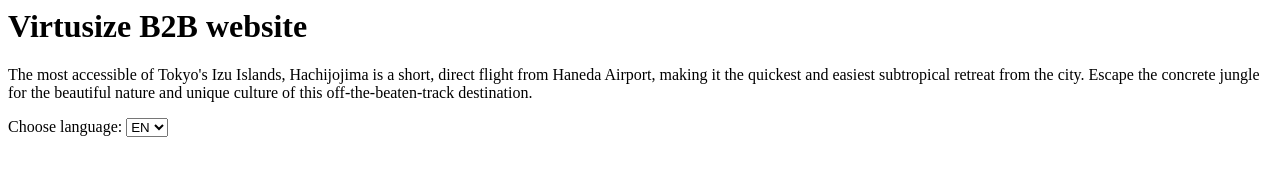
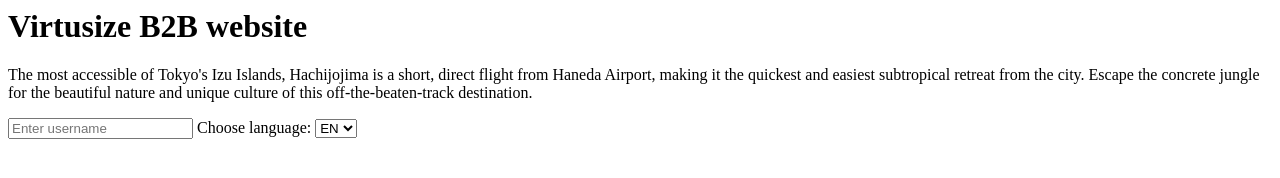
Before and after one commit to kubenstein/tiny-i18n-solution, a plain HTML site: page index.html in a window 1280 px wide. Drawn offline with Linux system fonts and the light colour scheme.

Commit message:
add support for placeholders translation

```diff
--- a/index.html
+++ b/index.html
@@ -7,6 +7,7 @@
       <h1 data-i18n='title'>Virtusize b2b website</h1>
       <p data-i18n='text'>The most accessible of Tokyo's Izu Islands, Hachijojima is a short, direct flight from Haneda Airport, making it the quickest and easiest subtropical retreat from the city. Escape the concrete jungle for the beautiful nature and unique culture of this off-the-beaten-track destination.</p>
 
+      <input data-i18n-placeholder='input-placeholder' type="text" placeholder="Enter username" />
       <span data-i18n='choose-language'>Choose language:</span>
       <select data-i18n-select>
         <option value="en">EN</option>
@@ -21,20 +22,28 @@
           title: 'Virtusize B2B website',
           text: "The most accessible of Tokyo's Izu Islands, Hachijojima is a short, direct flight from Haneda Airport, making it the quickest and easiest subtropical retreat from the city. Escape the concrete jungle for the beautiful nature and unique culture of this off-the-beaten-track destination.",
           'choose-language': 'Choose language:',
+          'input-placeholder': 'Enter username',
         },
         ko: {
           title: 'Virtusize B2B 웹 사이트',
           text: "도쿄에서 비행기로 단 1시간이면 도착하는 아열대 화산섬",
           'choose-language': '언어 선택:',
+          'input-placeholder': '사용자 이름을 입력하십시오',
         },
         ja: {
           title: 'Virtusize B2B ウェブサイト',
           text: "東京の伊豆諸島で最もアクセスが良い八丈島は、羽田空港からの短時間の直行便で行くことができる、亜熱帯のリゾートです。コンクリートジャングルを脱出し、八丈島の美しい自然とユニークな文化を体験しましょう。",
           'choose-language': '言語を選択:',
+          'input-placeholder': 'ユーザー名',
         }
       }
 
       function translatePage(language) {
+        translateTexts(language);
+        translatePlaceholders(language);
+      }
+
+      function translateTexts(language) {
         var i18n = texts[language] || texts['en'];
 
         var i18nEls = document.querySelectorAll('[data-i18n]');
@@ -42,6 +51,17 @@
           var i18nEl = i18nEls[i];
           var i18nKey = i18nEl.getAttribute('data-i18n');
           i18nEl.innerHTML = i18n[i18nKey];
+        }
+      }
+
+      function translatePlaceholders(language) {
+        var i18n = texts[language] || texts['en'];
+
+        var i18nEls = document.querySelectorAll('[data-i18n-placeholder]');
+        for (var i = 0; i < i18nEls.length; i++) {
+          var i18nEl = i18nEls[i];
+          var i18nKey = i18nEl.getAttribute('data-i18n-placeholder');
+          i18nEl.placeholder = i18n[i18nKey] || '';
         }
       }
 
```
